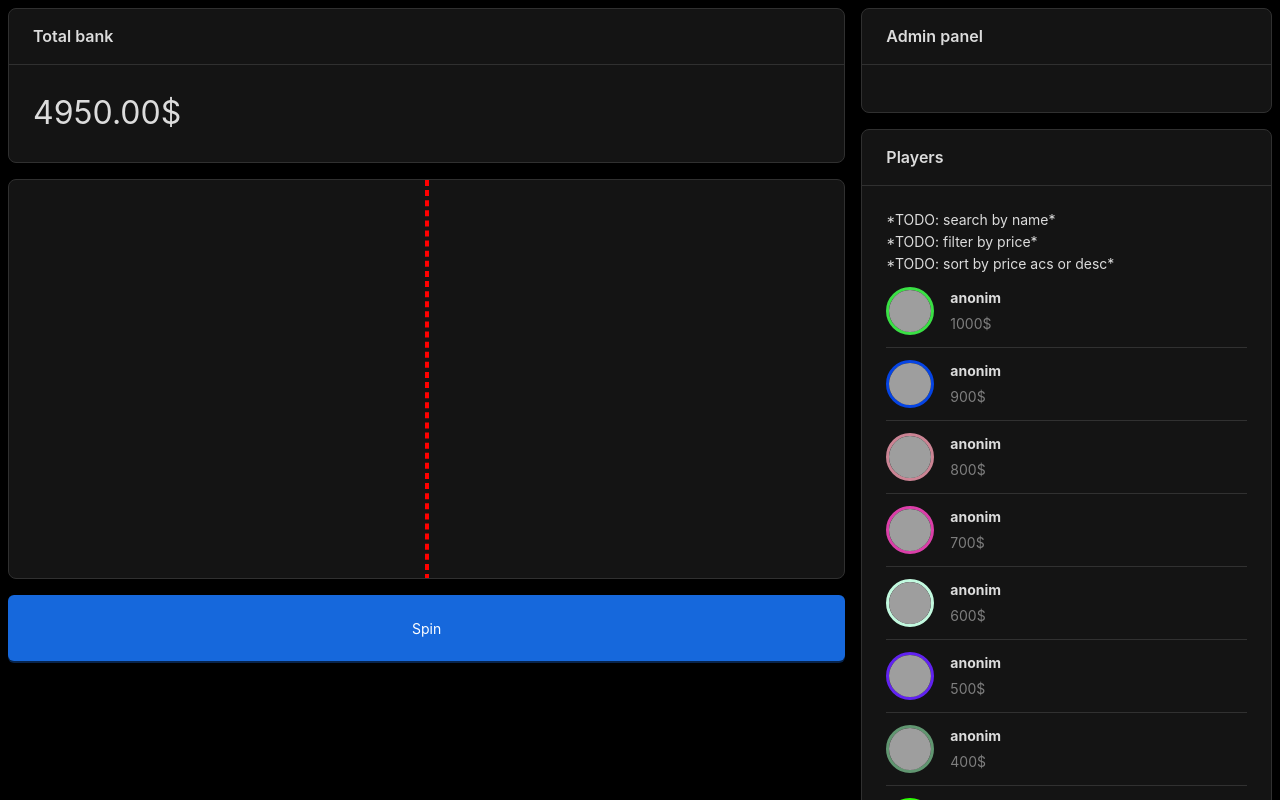
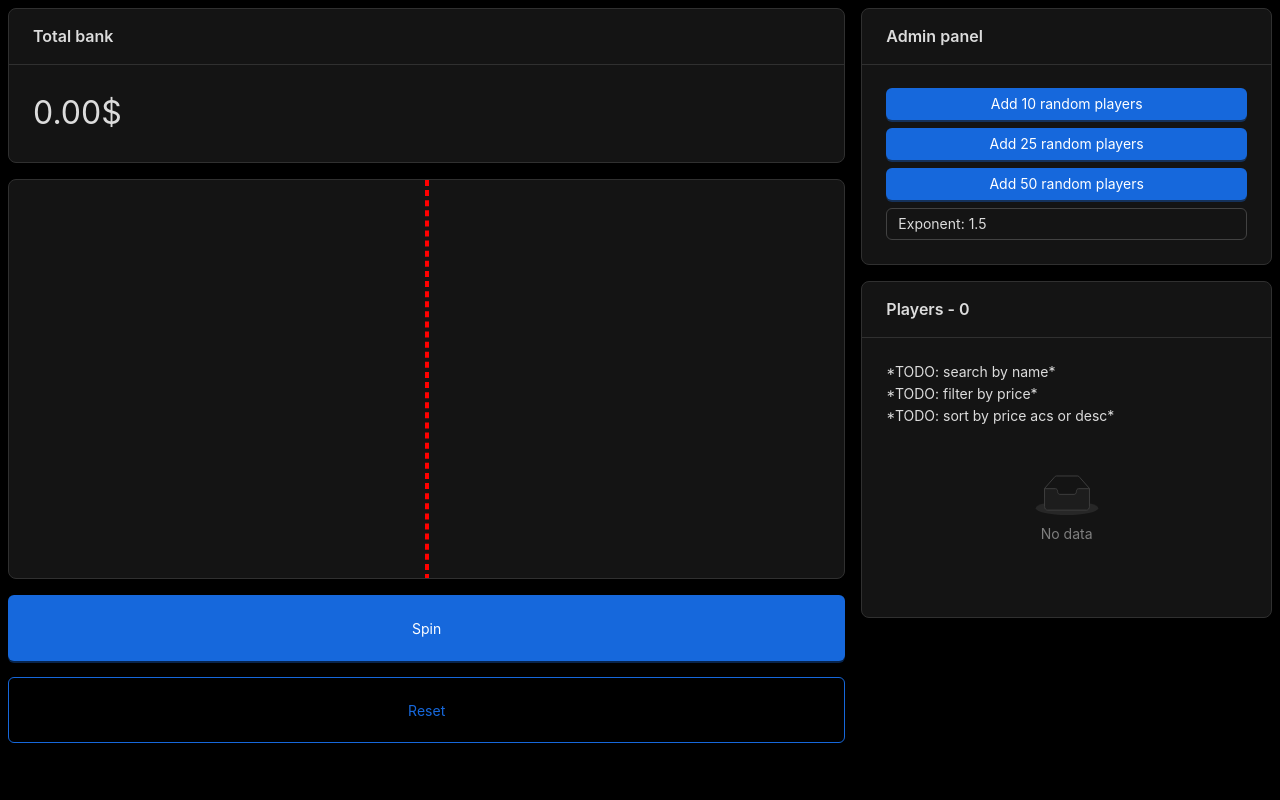
Before and after one commit to vakot/roulette, a Next.js app: page / in a window 1280 px wide. Built offline with nearby package versions, Linux system fonts and the light colour scheme; grey boxes are pictures that could not be loaded.

Commit message:
fix: ssr errors & update admin panel

```diff
--- a/app/page.tsx
+++ b/app/page.tsx
@@ -1,10 +1,12 @@
 'use client'
 
-import { PlayersList } from '@components/PlayersList'
+import { PlayersRoulette } from '@components/Players'
+import { PlayersList } from '@components/Players/List'
 import Roulette from '@components/Roulette'
 import { Player, usePlayers } from '@modules/hooks/usePlayers'
+import { useProbabilities } from '@modules/hooks/useProbabilities'
 import { getRandomIndexWithProbabilities } from '@utils/helpers'
-import { Badge, Button, Card } from 'antd'
+import { Badge, Button, Card, Input, Space, Tooltip } from 'antd'
 import { useCallback, useMemo, useState } from 'react'
 import styles from './page.module.css'
 
@@ -14,9 +16,12 @@ export default function HomePage() {
   const [winner, setWinner] = useState<Player>()
   const [target, setTarget] = useState<Player>()
 
-  // const players = useRandomPlayers(25)
-  const players = usePlayers()
-  // const probabilities = useProbabilities(players)
+  const [players, setPlayers] = useState<Player[]>([])
+  const [exponent, setExponent] = useState<number>(1.5)
+
+  const { getPlayers, getRandomPlayers } = usePlayers()
+
+  const probabilities = useProbabilities(players, exponent)
 
   const bank = useMemo(() => {
     return players.reduce((acc, { price }) => {
@@ -24,19 +29,37 @@ export default function HomePage() {
     }, 0)
   }, [players])
 
+  const handleReset = useCallback(() => {
+    setTarget(undefined)
+    setWinner(undefined)
+    setPlayers([])
+    roulette.current?.reset()
+  }, [roulette])
+
   const handleSpin = useCallback(() => {
     setWinner(undefined)
 
     const index = target
       ? players.findIndex(({ id }) => id === target.id)
-      : getRandomIndexWithProbabilities(players.map(({ price }) => price))
+      : getRandomIndexWithProbabilities(
+          players.map(({ price }) => price),
+          exponent
+        )
 
     if (index < 0) {
       return
     }
 
     roulette.current?.spin(index)
-  }, [roulette, target, players])
+  }, [roulette, target, players, exponent])
+
+  const handleAddRandomPlayers = useCallback(
+    (length: number = 10) => {
+      roulette.current?.reset()
+      setPlayers([...players, ...getRandomPlayers(length)])
+    },
+    [roulette, players, getRandomPlayers]
+  )
 
   return (
     <main className={styles.main}>
@@ -44,7 +67,7 @@ export default function HomePage() {
         {!!winner && (
           <Card title="Congratulations!" className={styles.winner}>
             <Badge.Ribbon text="Winner">
-              <PlayersList players={[winner]} />
+              <PlayersList players={[{ ...winner, probability: undefined }]} />
             </Badge.Ribbon>
           </Card>
         )}
@@ -52,44 +75,66 @@ export default function HomePage() {
           {(bank * 0.9).toFixed(2)}$
         </Card>
         <Card className={styles.roulette}>
-          <Roulette
-            className={styles.roulette}
-            roulette={roulette}
-            items={players}
-            render={(player) => (
-              <div
-                style={{
-                  width: Math.min(Math.max(player.price / 5, 50), 250),
-                  height: '100%',
-                  backgroundColor: player.color
-                }}
-              />
-            )}
-            duration={players.length * 500}
-            fakes={Math.max(players.length / 2, 5)}
-            onFinish={(player) => setWinner(player)}
-          />
+          <PlayersRoulette className={styles.roulette} roulette={roulette} items={players} onFinish={(player) => setWinner(player)} />
         </Card>
         <Button type="primary" block className={styles.button} onClick={handleSpin}>
           Spin
         </Button>
+        <Button type="primary" block ghost className={styles.button} onClick={handleReset}>
+          Reset
+        </Button>
       </div>
       <div className={styles.column}>
         <Card title="Admin panel" className={styles.admin}>
+          <Space direction="vertical" style={{ width: '100%' }}>
+            <Button type="primary" block onClick={() => handleAddRandomPlayers(10)}>
+              Add 10 random players
+            </Button>
+            <Button type="primary" block onClick={() => handleAddRandomPlayers(25)}>
+              Add 25 random players
+            </Button>
+            <Button type="primary" block onClick={() => handleAddRandomPlayers(50)}>
+              Add 50 random players
+            </Button>
             {!!target && (
               <Badge.Ribbon text="Next winner">
-              <PlayersList players={[target]} />
+                <PlayersList players={[{ ...target, probability: undefined }]} />
                 <Button type="primary" danger block onClick={() => setTarget(undefined)}>
                   Clear
                 </Button>
               </Badge.Ribbon>
             )}
+            <Tooltip
+              title={
+                <ul>
+                  <li>{'>0 - higher chance to top'}</li>
+                  <li>{'0 - equal chance for all'}</li>
+                  <li>{'<0 - higher chance to bottom'}</li>
+                </ul>
+              }>
+              <Input
+                prefix="Exponent:"
+                type="number"
+                placeholder="modifier"
+                value={exponent}
+                onChange={(e) => setExponent(Number(e.target.value))}
+              />
+            </Tooltip>
+          </Space>
         </Card>
-        <Card title="Players" className={styles.players}>
+        <Card title={`Players - ${players.length}`} className={styles.players}>
           <p>*TODO: search by name*</p>
           <p>*TODO: filter by price*</p>
           <p>*TODO: sort by price acs or desc*</p>
-          <PlayersList players={players.sort(({ price: a }, { price: b }) => b - a)} onClick={(player) => setTarget(player)} />
+          <PlayersList
+            players={[...players]
+              .sort(({ price: a }, { price: b }) => b - a)
+              .map((player) => ({
+                ...player,
+                probability: probabilities.find(({ id }) => id === player.id)?.value
+              }))}
+            onClick={(player) => setTarget(player)}
+          />
         </Card>
       </div>
     </main>
--- /dev/null
+++ b/components/Players/List/ListItem/index.tsx
@@ -0,0 +1,29 @@
+import { Player } from '@modules/hooks/usePlayers'
+import { Avatar, List, Progress, Space } from 'antd'
+import { PlayerWithProbability } from '../'
+
+export interface PlayersListItemProps {
+  player: PlayerWithProbability
+  onClick?: (player: Player) => void
+}
+
+export const PlayersListItem: React.FC<PlayersListItemProps> = ({ player, onClick }) => {
+  return (
+    <List.Item onClick={() => onClick?.(player)}>
+      <List.Item.Meta
+        avatar={
+          <Space>
+            {!!player.probability && <Progress type="circle" percent={Number((player.probability * 100).toFixed(1))} size={48} />}
+            <Avatar
+              src={`https://api.dicebear.com/7.x/miniavs/svg?seed=${player.id}`}
+              style={{ border: `3px solid ${player.color}` }}
+              size={48}
+            />
+          </Space>
+        }
+        title={player.name ?? 'anonim'}
+        description={`${player.price}$`}
+      />
+    </List.Item>
+  )
+}
--- a/components/PlayersList/index.tsx
+++ b/components/Players/List/index.tsx
@@ -1,9 +1,11 @@
-import { PlayersListItem } from '@components/PlayersList/PlayersListItem'
 import { Player } from '@modules/hooks/usePlayers'
 import { List } from 'antd'
+import { PlayersListItem } from './ListItem'
+
+export type PlayerWithProbability = Player & { probability?: number }
 
 export interface PlayersListProps {
-  players: Player[]
+  players: PlayerWithProbability[]
   onClick?: (player: Player) => void
 }
 
--- /dev/null
+++ b/components/Players/Roulette/index.tsx
@@ -0,0 +1,27 @@
+import Roulette, { RouletteProps } from '@components/Roulette'
+import { Player } from '@modules/hooks/usePlayers'
+import classNames from 'classnames'
+import styles from './styles.module.css'
+
+export type PlayersRouletteProps = Omit<RouletteProps<Player>, 'render' | 'duration' | 'fakes'>
+
+export const PlayersRoulette: React.FC<PlayersRouletteProps> = ({ items, className, ...rest }) => {
+  return (
+    <Roulette
+      className={classNames(styles.roulette, className)}
+      items={items}
+      render={(player) => (
+        <div
+          style={{
+            width: Math.min(Math.max(player.price / 5, 50), 250),
+            height: '100%',
+            backgroundColor: player.color
+          }}
+        />
+      )}
+      duration={10_000}
+      fakes={10}
+      {...rest}
+    />
+  )
+}
--- /dev/null
+++ b/components/Players/index.ts
@@ -0,0 +1,3 @@
+export { PlayersList, type PlayersListProps } from './List'
+export { PlayersListItem, type PlayersListItemProps } from './List/ListItem'
+export { PlayersRoulette, type PlayersRouletteProps } from './Roulette'
--- a/components/PlayersList/PlayersListItem/index.tsx
+++ /dev/null
@@ -1,25 +0,0 @@
-import { Player } from '@modules/hooks/usePlayers'
-import { Avatar, List } from 'antd'
-
-export interface PlayersListItemProps {
-  player: Player
-  onClick?: (player: Player) => void
-}
-
-export const PlayersListItem: React.FC<PlayersListItemProps> = ({ player, onClick }) => {
-  return (
-    <List.Item onClick={() => onClick?.(player)}>
-      <List.Item.Meta
-        avatar={
-          <Avatar
-            src={`https://api.dicebear.com/7.x/miniavs/svg?seed=${player.id}`}
-            style={{ border: `3px solid ${player.color}` }}
-            size={48}
-          />
-        }
-        title={player.name ?? 'anonim'}
-        description={`${player.price}$`}
-      />
-    </List.Item>
-  )
-}
--- a/components/Roulette/index.tsx
+++ b/components/Roulette/index.tsx
@@ -1,5 +1,3 @@
-'use client'
-
 import { duplicateArray, toShuffled } from '@utils/helpers'
 import React, { useEffect, useImperativeHandle, useMemo, useRef, useState } from 'react'
 import './styles.css'
@@ -7,10 +5,12 @@ import './styles.css'
 export type RouletteHandler = {
   // spinning: boolean
   spin: (target: number) => void
+  reset: () => void
 }
+export type RouletteInstance = React.RefObject<RouletteHandler>
 
 export interface RouletteProps<T = unknown> {
-  roulette?: React.RefObject<RouletteHandler>
+  roulette?: RouletteInstance
   items: Array<T>
   render?: (item: T) => React.ReactNode
   onFinish?: (item: T) => void
@@ -89,6 +89,16 @@ const RouletteComponent = <T,>(props: RouletteProps<T>, ref: React.ForwardedRef<
           setSpinning(false)
           onFinish?.(items[target])
         }, duration)
+      },
+      reset: () => {
+        if (!reelRef.current) {
+          return
+        }
+
+        reelRef.current.style.transition = 'none'
+        reelRef.current.style.transform = `translateX(50%)`
+
+        setSpinning(false)
       }
     }),
     [items, duration, spinning, onFinish]
--- a/modules/hooks/usePlayers.ts
+++ b/modules/hooks/usePlayers.ts
@@ -1,5 +1,5 @@
 import { getRandomColor } from '@utils/helpers'
-import { useMemo } from 'react'
+import { useCallback } from 'react'
 import { v1 as uuidv1 } from 'uuid'
 
 export interface Player {
@@ -9,50 +9,35 @@ export interface Player {
   color?: string
 }
 
-const _players: Omit<Player, 'id'>[] = [
-  {
-    price: 1000
-  },
-  {
-    price: 900
-  },
-  {
-    price: 800
-  },
-  {
-    price: 700
-  },
-  {
-    price: 600
-  },
-  {
-    price: 500
-  },
-  {
-    price: 400
-  },
-  {
-    price: 300
-  },
-  {
-    price: 200
-  },
-  {
-    price: 100
-  }
+const _players: Player[] = [
+  { id: uuidv1(), price: 1000 },
+  { id: uuidv1(), price: 900 },
+  { id: uuidv1(), price: 800 },
+  { id: uuidv1(), price: 700 },
+  { id: uuidv1(), price: 600 },
+  { id: uuidv1(), price: 500 },
+  { id: uuidv1(), price: 400 },
+  { id: uuidv1(), price: 300 },
+  { id: uuidv1(), price: 200 },
+  { id: uuidv1(), price: 100 }
 ]
 
-export const usePlayers = (players: Player[] = _players as any): Player[] =>
-  useMemo(() => {
-    return players.map((player) => ({ color: getRandomColor(), ...player, id: uuidv1() }))
-  }, [players])
+export const usePlayers = (): {
+  getPlayers: (players?: Player[]) => Player[]
+  getRandomPlayers: (length?: number) => Player[]
+} => {
+  const getPlayers = useCallback((players: Player[] = _players as any) => {
+    return players.map((player) => ({ color: getRandomColor(), ...player }))
+  }, [])
 
-export const useRandomPlayers = (length: number = 10): Player[] =>
-  useMemo(() => {
+  const getRandomPlayers = useCallback((length: number = 10) => {
     return Array.from({ length }).map((_, index) => ({
       id: uuidv1(),
-      name: `#${index + 1}`,
+      name: `anonim`,
       price: Math.floor(Math.random() * 900 + 100),
       color: getRandomColor()
     }))
-  }, [length])
+  }, [])
+
+  return { getPlayers, getRandomPlayers }
+}
--- a/modules/hooks/useProbabilities.ts
+++ b/modules/hooks/useProbabilities.ts
@@ -2,8 +2,11 @@ import { Player } from '@modules/hooks/usePlayers'
 import { getProbabilities } from '@utils/helpers'
 import { useMemo } from 'react'
 
-export const useProbabilities = (players: Player[]) =>
+export const useProbabilities = (players: Player[], exponent?: number) =>
   useMemo(() => {
-    const probabilities = getProbabilities(players.map(({ price }) => price))
+    const probabilities = getProbabilities(
+      players.map(({ price }) => price),
+      exponent
+    )
     return players.map(({ id }, index) => ({ id, value: probabilities[index] }))
-  }, [players])
+  }, [players, exponent])
```
Also changed, not shown: components/Players/Roulette/styles.module.css (added). Lines whose indentation alone changed are shown as unchanged.
